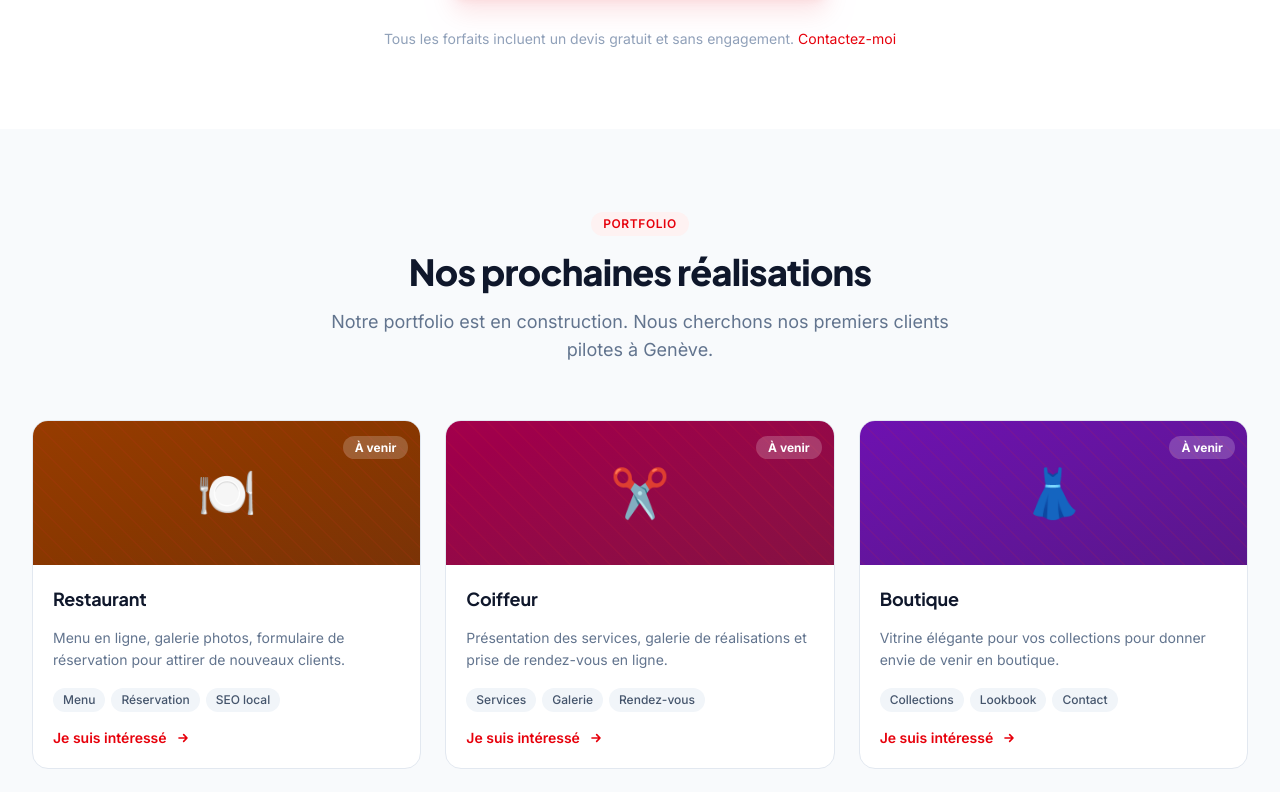
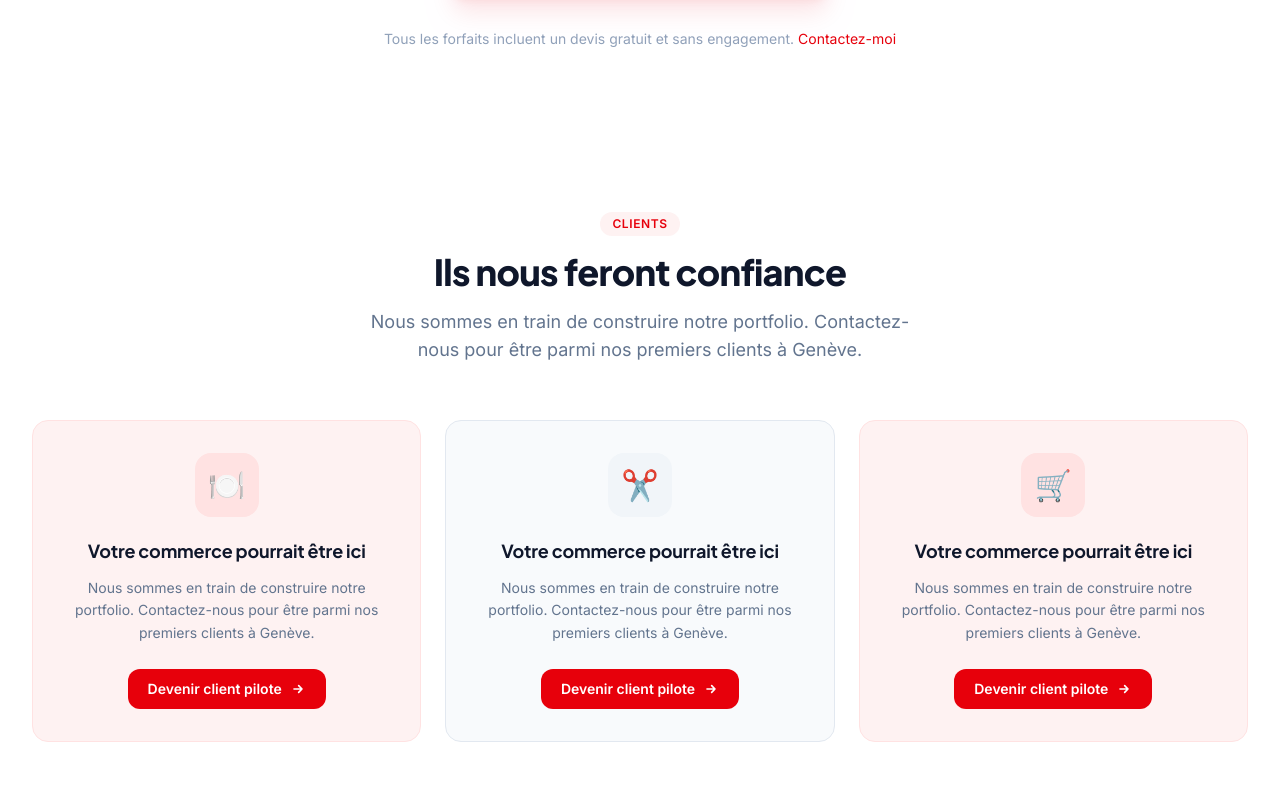
Before and after one commit to jordanrodriguez0204-cyber/atelierdigitalgeneve, a Next.js app: page / in a window 1280 px wide. Shown: the part 2240-3032 px from the top of the page. Built offline with nearby package versions, Linux system fonts and the light colour scheme.

Commit message:
Supprime section 'Nos prochaines réalisations' de la page d'accueil

```diff
--- a/app/page.tsx
+++ b/app/page.tsx
@@ -2,7 +2,6 @@ import type { Metadata } from 'next';
 import HeroSection from '@/components/HeroSection';
 import ProblemSolution from '@/components/ProblemSolution';
 import ServicesGrid from '@/components/ServicesGrid';
-import PortfolioGrid from '@/components/PortfolioGrid';
 import Testimonials from '@/components/Testimonials';
 import CTASection from '@/components/CTASection';
 
@@ -18,7 +17,6 @@ export default function HomePage() {
       <HeroSection />
       <ProblemSolution />
       <ServicesGrid />
-      <PortfolioGrid />
       <Testimonials />
       <CTASection />
     </>
```
